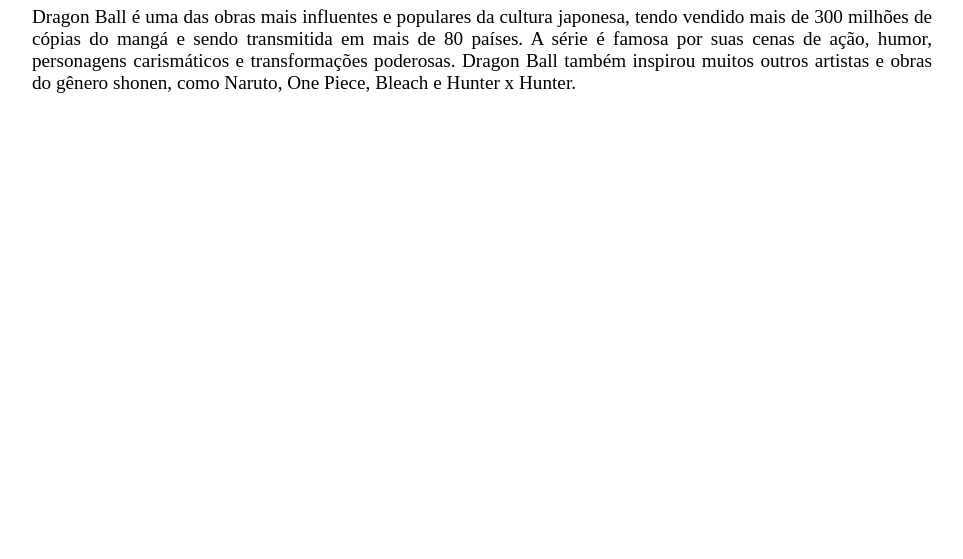
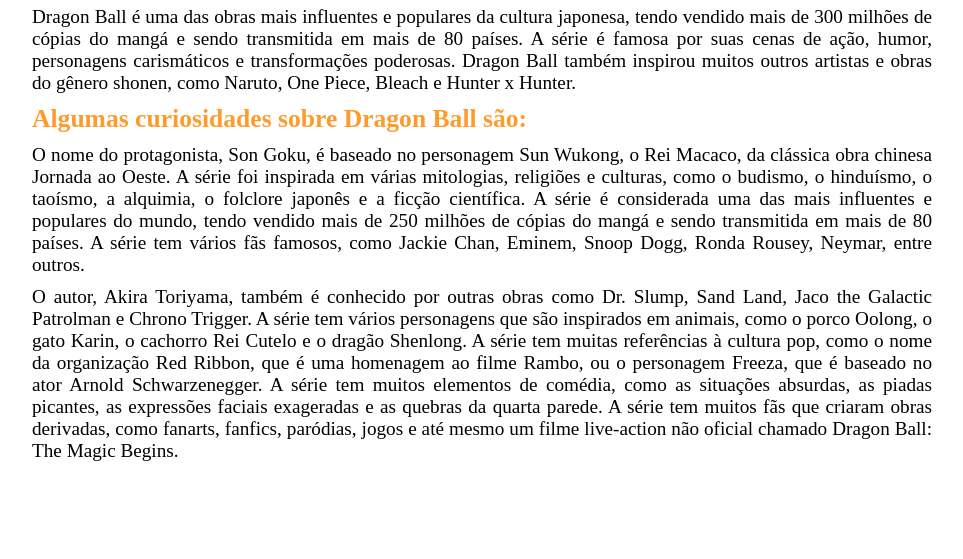
Before and after one commit to Zuruy/MySites, a PHP site: page / in a window 1280 px wide. Shown: the part 1166-1725 px from the top of the page, without its empty margins (158-1121 px from the left). Before the commit the page ends 1259 px from the top, so only its background shows below. Run offline with PHP 8.4, Linux system fonts and the light colour scheme.

Commit message:
atulizei

```diff
--- a/Sites.teste/Anime/index.html
+++ b/Sites.teste/Anime/index.html
@@ -4,6 +4,7 @@
     <meta charset="UTF-8">
     <meta name="viewport" content="width=device-width, initial-scale=1.0">
     <link rel="stylesheet" href="style.css">
+    <link rel="shortcut icon" href="image/icon.png" type="image/x-icon">
     <title>Animes</title>
 </head>
 <body>
@@ -11,7 +12,7 @@
         <a href="#sobre">Sobre</a>
         <a href="#Curiosidade">Curiosidades</a>
         <a href="#franquia">Franquias</a>
-        <a href="#">Home</a>
+        <a href="#Akira">Akira</a>
     </nav>
     <header>
         <div id="fundo">
@@ -45,7 +46,51 @@
 
                 <h2 id="Curiosidade">Curiosidades</h2>
                 <p>Dragon Ball é uma das obras mais influentes e populares da cultura japonesa, tendo vendido mais de 300 milhões de cópias do mangá e sendo transmitida em mais de 80 países. A série é famosa por suas cenas de ação, humor, personagens carismáticos e transformações poderosas. Dragon Ball também inspirou muitos outros artistas e obras do gênero shonen, como Naruto, One Piece, Bleach e Hunter x Hunter.</p>
+                <h2 id="Curiosidades">Algumas curiosidades sobre Dragon Ball são:</h2>
+                <p>
+
+                    O nome do protagonista, Son Goku, é baseado no personagem Sun Wukong, o Rei Macaco, da clássica obra chinesa Jornada ao Oeste.
+                    A série foi inspirada em várias mitologias, religiões e culturas, como o budismo, o hinduísmo, o taoísmo, a alquimia, o folclore japonês e a ficção científica.
+                    A série é considerada uma das mais influentes e populares do mundo, tendo vendido mais de 250 milhões de cópias do mangá e sendo transmitida em mais de 80 países.
+                    A série tem vários fãs famosos, como Jackie Chan, Eminem, Snoop Dogg, Ronda Rousey, Neymar, entre outros.
+                    </p>
+                    <p>O autor, Akira Toriyama, também é conhecido por outras obras como Dr. Slump, Sand Land, Jaco the Galactic Patrolman e Chrono Trigger.
+                        A série tem vários personagens que são inspirados em animais, como o porco Oolong, o gato Karin, o cachorro Rei Cutelo e o dragão Shenlong.
+                        A série tem muitas referências à cultura pop, como o nome da organização Red Ribbon, que é uma homenagem ao filme Rambo, ou o personagem Freeza, que é baseado no ator Arnold Schwarzenegger.
+                        A série tem muitos elementos de comédia, como as situações absurdas, as piadas picantes, as expressões faciais exageradas e as quebras da quarta parede.
+                        A série tem muitos fãs que criaram obras derivadas, como fanarts, fanfics, paródias, jogos e até mesmo um filme live-action não oficial chamado Dragon Ball: The Magic Begins.</p>
             </section>
+
     </main>
+    <aside id="Akira">
+        <img src="https://cdn.vox-cdn.com/thumbor/2jAo-XC7b3BBGcLcV57MNOiqc18=/0x0:1200x800/1200x800/filters:focal(504x304:696x496)/cdn.vox-cdn.com/uploads/chorus_image/image/73192633/Toriyamatribute_JIJI_ringer.0.jpg" alt="">
+        <div>
+            <p>1955 - 2024</p>
+            <p>Em homenagem ao autor de Dragon Ball, Akira Toriyama, que faleceu em 1º de março de 2024.</p>
+            <p>
+                <i>
+                    Akira Toriyama, mestre do mangá
+                    Você nos deu um mundo de fantasia
+                    Com Goku, Vegeta, Bulma e Piccolo
+                    E tantos outros que nos fizeram sonhar
+
+                    Você nos ensinou a lutar pelo bem
+                    A superar nossos limites e medos
+                    A valorizar a amizade e o amor
+                    E a respeitar as diferenças e os credos
+
+                    Você nos divertiu com sua comédia
+                    Você nos emocionou com sua ação
+                    Você nos inspirou com sua arte
+                    Você nos marcou com sua paixão
+
+                    Akira Toriyama, gênio do anime
+                    Você se foi, mas seu legado ficou
+                    Seu nome está gravado na história
+                    Seu trabalho está vivo em quem te amou
+                </i>
+            </p>
+        </div>
+    </aside>
 </body>
 </html>
--- a/Sites.teste/Anime/style.css
+++ b/Sites.teste/Anime/style.css
@@ -48,7 +48,7 @@
     text-align: center;
     font-size: 1.2em;
     margin-top: 50px;
-    color: white;
+    color:white;
     text-decoration: none;
     margin: 10px;
     transition-duration: 0.8s;
@@ -78,6 +78,9 @@
 
 }
 #franquia:target{
+
+}
+#Akira:target{
 
 }
 main{
@@ -115,3 +118,25 @@
     position: absolute;
     z-index: -1;
 }
+aside{
+    margin-top: 100px;
+    width: 100%;
+    background-color:rgb(55, 55, 55);
+    height: 750px;
+}
+aside img{
+    position: absolute;
+    width: 350px;
+    height: 750px;
+}
+aside p{
+    position: relative;
+    text-align: center;
+    color: white;
+    font-size: 1.5em;
+}
+aside div{
+    position: absolute;
+    left: 50%;
+    width: 300px;
+}
```
Also changed, not shown: Sites.teste/Anime/image/icon.jpg (added), Sites.teste/Anime/image/icon.png (added).
